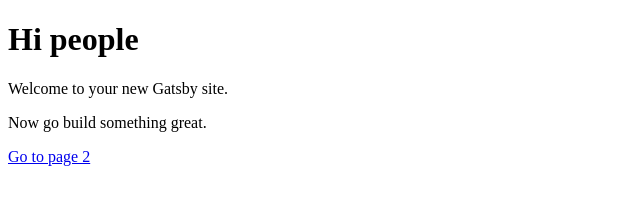
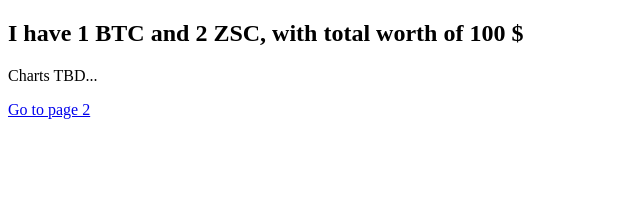
Before and after one commit to gamliela/coins-tracker, a Gatsby site: page / in a window 1280 px wide. Shown: the whole page, without its empty margins (0-640 px from the left). Built offline with nearby package versions, Linux system fonts and the light colour scheme; Gatsby itself is replaced by a stand-in of ours.

Commit message:
playing with text

```diff
--- a/src/layouts/index.js
+++ b/src/layouts/index.js
@@ -27,7 +27,7 @@
             textDecoration: 'none',
           }}
         >
-          Gatsby
+          My Coins
         </Link>
       </h1>
     </div>
--- a/src/pages/index.js
+++ b/src/pages/index.js
@@ -3,9 +3,8 @@
 
 const IndexPage = () => (
   <div>
-    <h1>Hi people</h1>
-    <p>Welcome to your new Gatsby site.</p>
-    <p>Now go build something great.</p>
+    <h2>I have 1 BTC and 2 ZSC, with total worth of 100 $</h2>
+    <p>Charts TBD...</p>
     <Link to="/page-2/">Go to page 2</Link>
   </div>
 )
```
